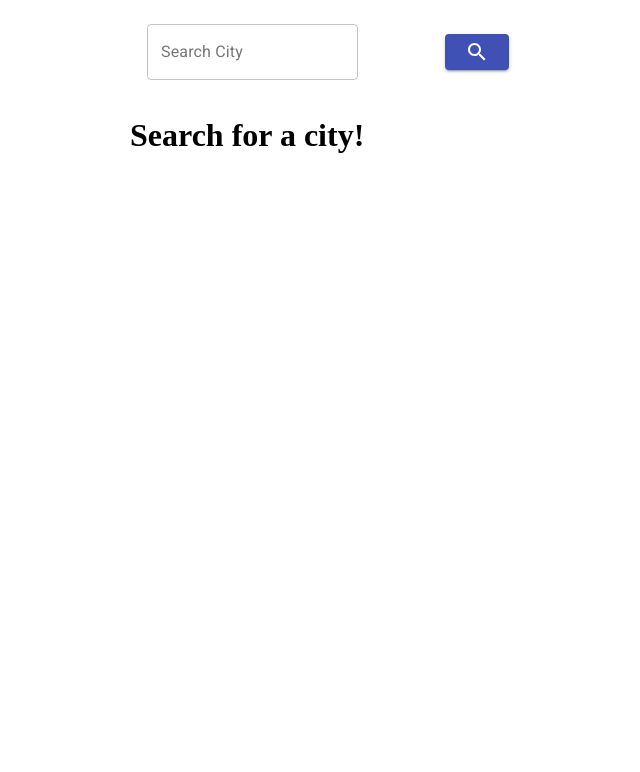
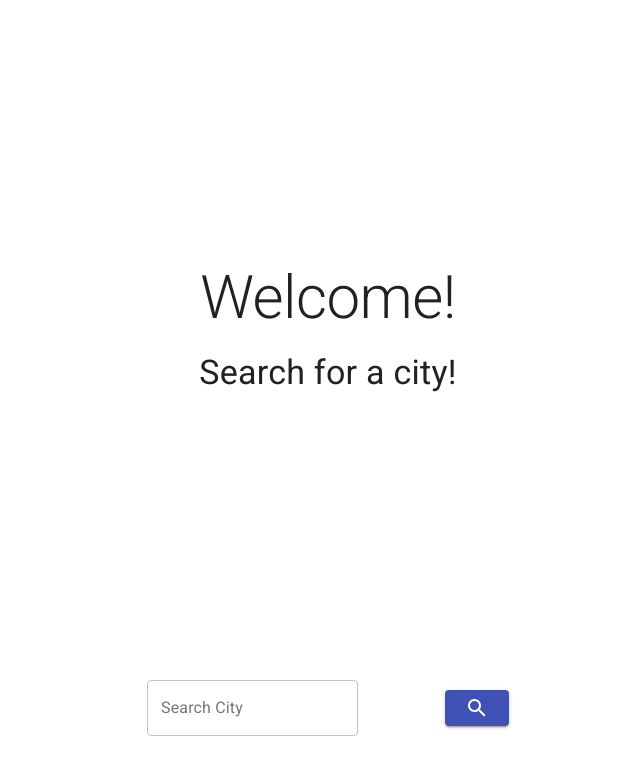
Before and after one commit to parajshah/weatherApp, a React (Create React App) app: page / in a window 1280 px wide. Shown: the top 772 px of the page, without its empty margins (312-952 px from the left). Built offline with nearby package versions, Linux system fonts and the light colour scheme.

Commit message:
Udpated homepage design

```diff
--- a/src/App.js
+++ b/src/App.js
@@ -2,11 +2,14 @@
 import React, { useEffect, useState } from "react";
 
 // imports from Material-ui
-import { Container } from "@material-ui/core";
+import { Container, Typography } from "@material-ui/core";
 import SearchBar from "./components/SearchBar";
 import Weather from "./components/Weather";
 import Loader from "./components/Loader";
 import Error from "./components/Error";
+import HomePageMessage from "./components/HomePageMessage";
+
+import "./App.css";
 
 // import axios
 import axios from "axios";
@@ -84,21 +87,28 @@ const App = () => {
   return (
     <React.Fragment>
       <Container maxWidth="xs">
-        <SearchBar
-          cityName={cityName}
-          handleChange={handleChange}
-          setSearch={setSearch}
-        />
         {isError ? (
           <Error />
         ) : isLoading ? (
           <Loader />
         ) : typeof data.main != "undefined" ? (
-          <Weather weatherData={data} />
+          <>
+            <SearchBar
+              cityName={cityName}
+              handleChange={handleChange}
+              setSearch={setSearch}
+            />
+            <Weather weatherData={data} />
+          </>
         ) : (
-          <div>
-            <h1>Search for a city!</h1>
-          </div>
+          <>
+            <HomePageMessage />
+            <SearchBar
+              cityName={cityName}
+              handleChange={handleChange}
+              setSearch={setSearch}
+            />
+          </>
         )}
       </Container>
     </React.Fragment>
--- /dev/null
+++ b/src/components/HomePageMessage.jsx
@@ -0,0 +1,31 @@
+import React from "react";
+
+import { Typography, makeStyles } from "@material-ui/core";
+
+const useStyles = makeStyles((theme) => ({
+  root: {
+    display: "flex",
+    alignItems: "center",
+    justifyContent: "center",
+    flexDirection: "column",
+    height: "80vh",
+  },
+}));
+
+const HomePageMessage = () => {
+  const classes = useStyles();
+
+  return (
+    <div className={classes.root}>
+      <Typography variant="h2" color="textPrimary" component="p">
+        Welcome!
+      </Typography>
+      <br />
+      <Typography variant="h4" color="textPrimary" component="p">
+        Search for a city!
+      </Typography>
+    </div>
+  );
+};
+
+export default HomePageMessage;
--- a/src/components/Loader.jsx
+++ b/src/components/Loader.jsx
@@ -8,7 +8,7 @@ const useStyles = makeStyles((theme) => ({
     display: "flex",
     alignItems: "center",
     justifyContent: "center",
-    height: "80vh",
+    height: "100vh",
   },
 }));
 
--- a/src/components/SearchBar.jsx
+++ b/src/components/SearchBar.jsx
@@ -12,6 +12,7 @@ const useStyles = makeStyles((theme) => ({
     alignItems: "center",
     justifyContent: "space-around",
     padding: "16px 0",
+    height: "15vh",
   },
 }));
 
```
